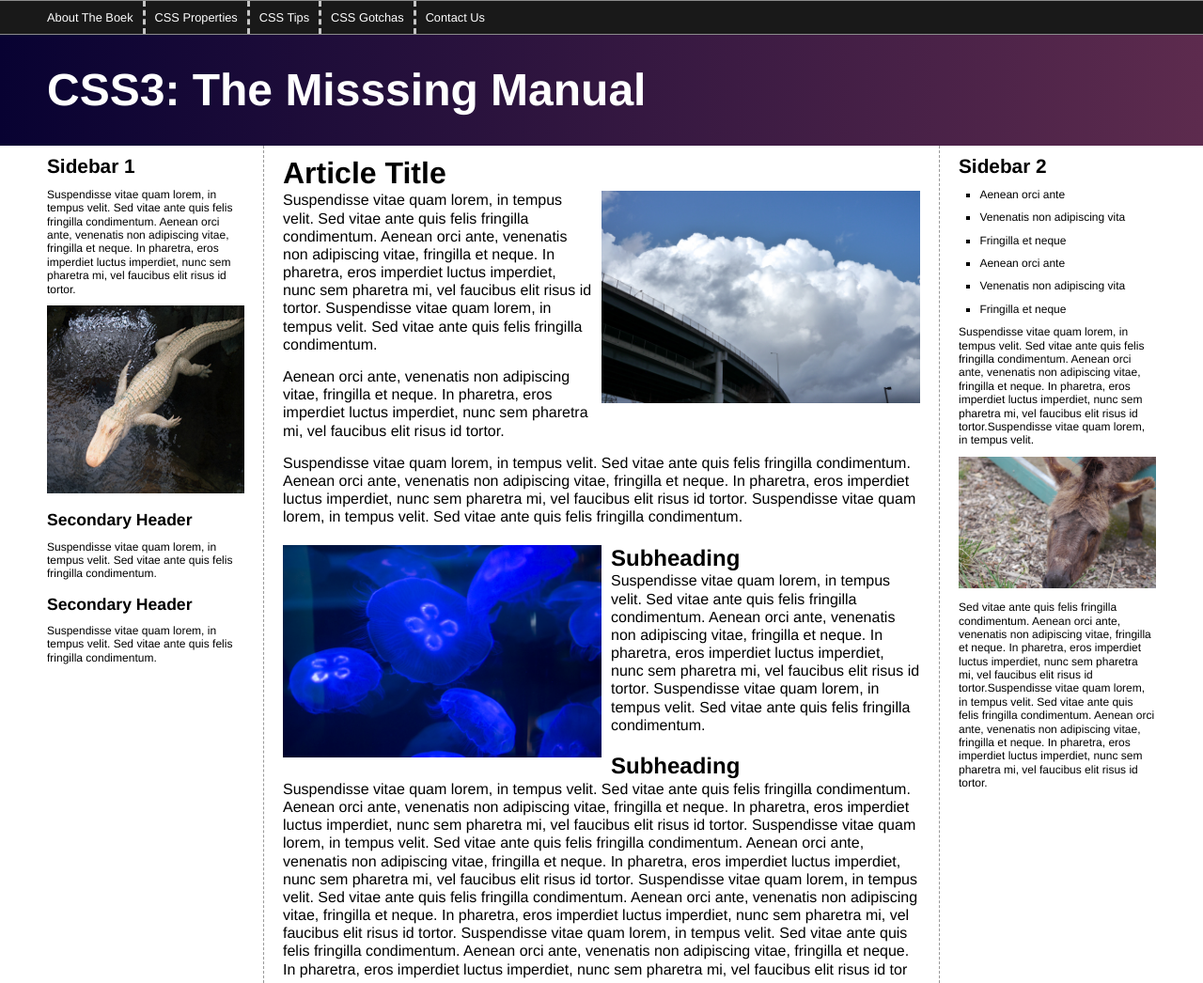
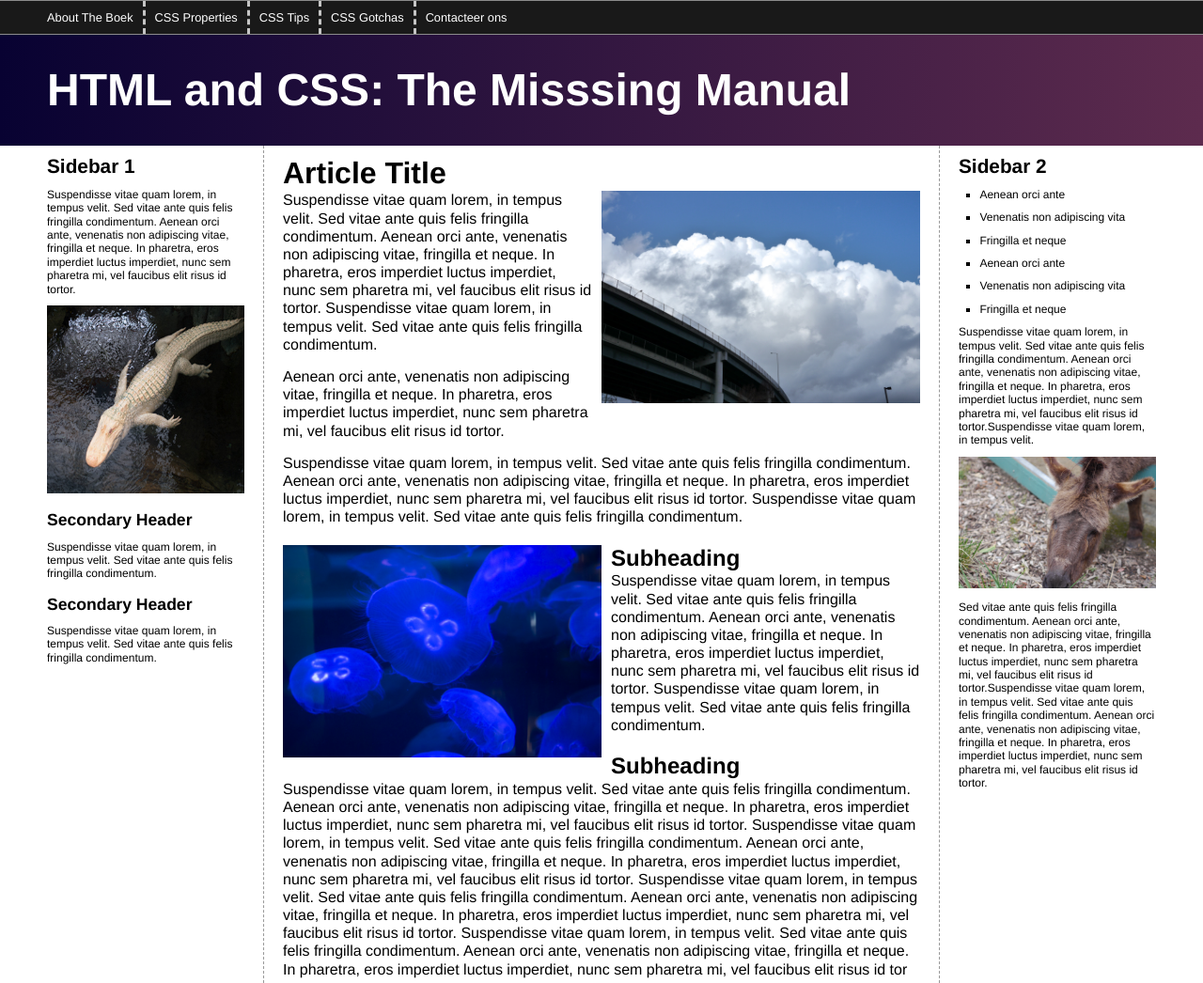
Before and after one commit to braeckmanspieterjan/digwo-opdracht6, a plain HTML site: page index.html in a window 1280 px wide. Shown: the top 1046 px of the page at 94% size. Drawn offline with Linux system fonts and the light colour scheme.

Commit message:
aanpassingen

```diff
--- a/index.html
+++ b/index.html
@@ -16,13 +16,13 @@
             <li><a href="#">CSS Properties</a></li>
             <li><a href="#">CSS Tips</a></li>
             <li><a href="#">CSS Gotchas</a></li>
-            <li><a href="#">Contact Us</a></li>
+            <li><a href="#">Contacteer ons</a></li>
 <!--        <li><a href="#">CSS Tips</a></li>
             <li><a href="#">CSS Gotchas</a></li>
             <li><a href="#">Contact Us</a></li> -->
           </ul>
         </nav>
-        <h1>CSS3: The Misssing Manual</h1>
+        <h1>HTML and CSS: The Misssing Manual</h1>
       </header>
       <div class="contentWrapper">
         <div class="columnWrapper">
```
